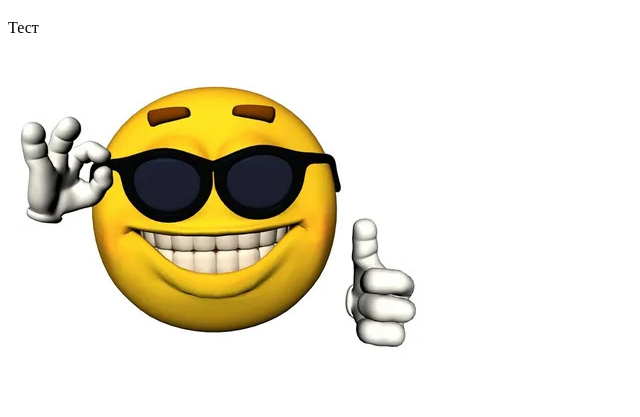
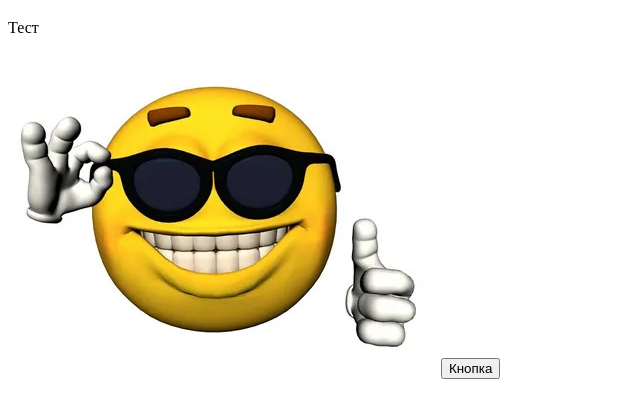
Before and after one commit to ARD6713/ARD6713.github.io, a plain HTML site: page index.html in a window 1280 px wide. Shown: the part 61-478 px from the top of the page, without its empty margins (0-640 px from the left). Drawn offline with Linux system fonts and the light colour scheme.

Commit message:
Update index.html

```diff
--- a/index.html
+++ b/index.html
@@ -7,5 +7,6 @@
 <h1>Тест</h1>
 <p>Тест</p>
 <img src="images/testimage.jpg" />
+<button class="button">Кнопка</button>
 </body>
 </html>
```
